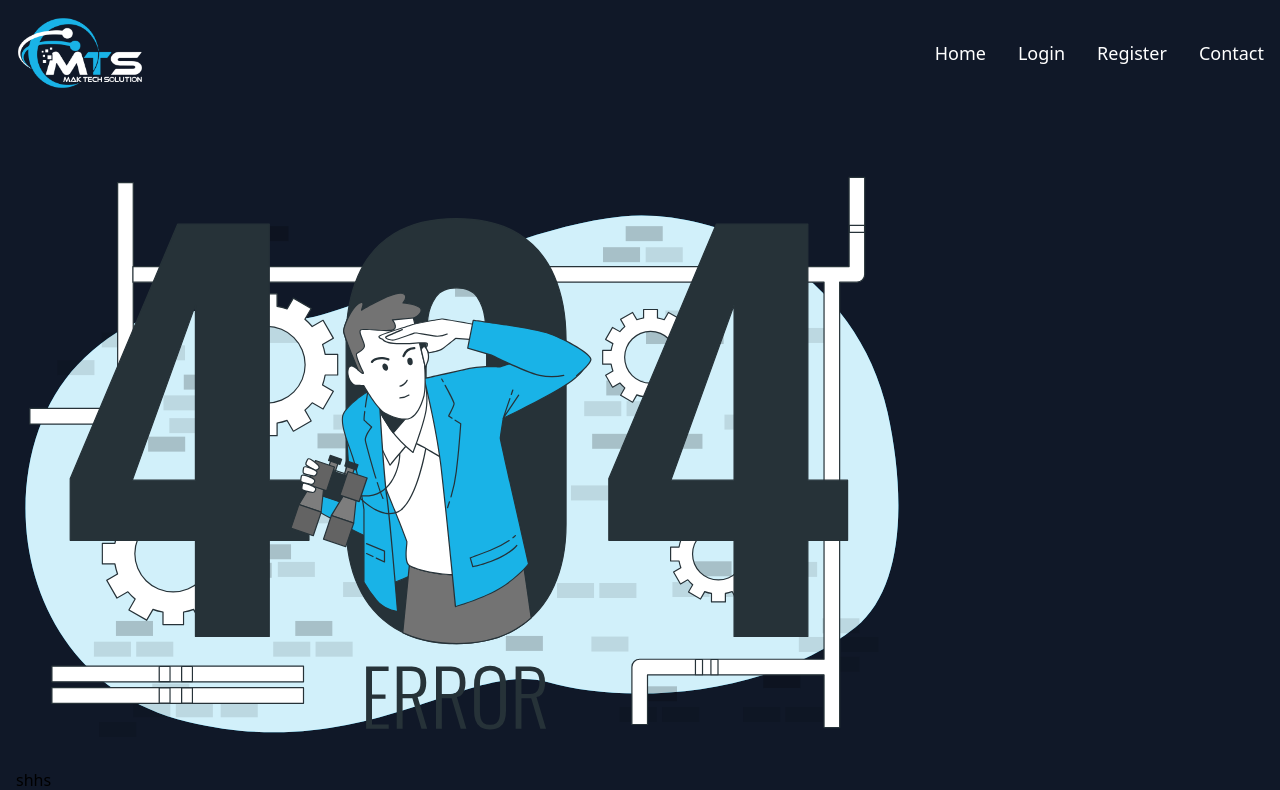
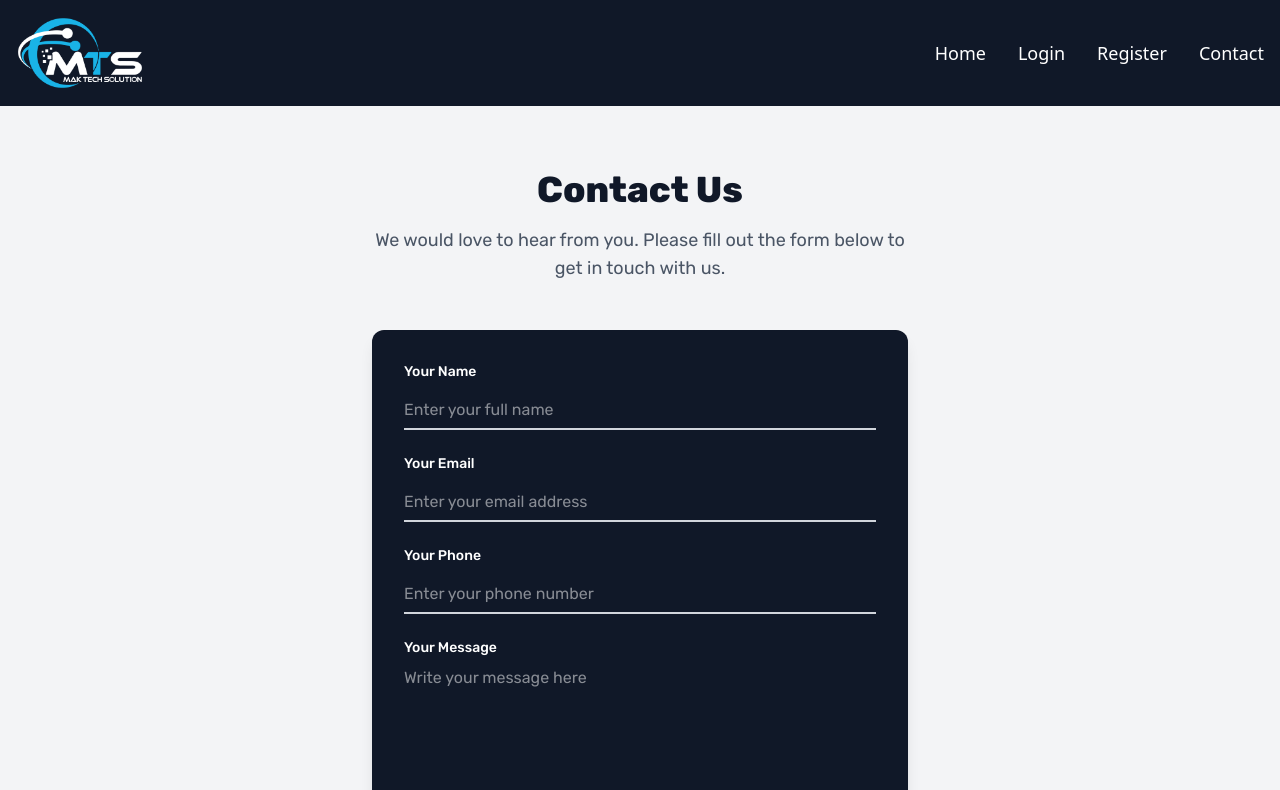
Before and after one commit to MTS-Services/mts-frontend, a React (Vite) app: page /contact in a window 1280 px wide. Shown: the top 790 px of the page. Built offline with nearby package versions, Linux system fonts and the light colour scheme.

Commit message:
added my contact

```diff
--- a/src/pages/Contact/Contact.tsx
+++ b/src/pages/Contact/Contact.tsx
@@ -1,27 +1,152 @@
-import * as React from 'react';
-import { useState } from 'react';
+import React, { useState } from 'react';
 
-import { Link } from "react-router";
+// FormField Component for Input Fields
+type FormFieldProps = {
+  id: string;
+  label: string;
+  type: 'text' | 'email' | 'tel' | 'textarea';
+  placeholder: string;
+  value: string;
+  onChange: (
+    e: React.ChangeEvent<HTMLInputElement | HTMLTextAreaElement>
+  ) => void;
+};
 
-function Contact() {
+// Reusable FormField Component for consistency
+const FormField: React.FC<FormFieldProps> = ({
+  id,
+  label,
+  type,
+  placeholder,
+  value,
+  onChange,
+}) => {
   return (
-<div className="min-h-screen flex items-center justify-cen  mx-auto px-4 bg-center bg-background">
-<div>
-    <div>
-    <img className="w-[900px]" src="/assits/404bg/logocolor.svg" alt="Logo" />
-    <h3>shhs</h3>
-  </div>
-  <div>
-    <Link
-      to="/"
-      className="inline-block bg-cta text-cta-text text-base sm:text-lg font-semibold px-8 py-3 rounded-full shadow-md hover:bg-cta-active hover:text-cta-txt-active hover:scale-105 transform transition duration-300 ease-in-out"
-    >
-      ⬅️ Back to Home
-    </Link>
-  </div>
-</div>
-</div>
+    <div className='relative mb-6'>
+      <label htmlFor={id} className='block text-sm font-medium text-white'>
+        {label}
+      </label>
+      {type === 'textarea' ? (
+        <textarea
+          id={id}
+          name={id}
+          placeholder={placeholder}
+          value={value}
+          onChange={onChange}
+          className='mt-2 w-full h-32 border-b-2 border-gray-300 focus:outline-none focus:border-primary resize-none text-base text-white placeholder-poppins placeholder-opacity-80'
+        />
+      ) : (
+        <input
+          id={id}
+          type={type}
+          name={id}
+          placeholder={placeholder}
+          value={value}
+          onChange={onChange}
+          className='mt-2 w-full h-10 border-b-2 border-gray-300 focus:outline-none focus:border-primary text-base text-white placeholder-poppins placeholder-opacity-80'
+        />
+      )}
+    </div>
   );
-}
+};
 
-export default Contact;
+// Main Contact Form Component
+const ContactPage: React.FC = () => {
+  // Form Data State
+  const [formData, setFormData] = useState({
+    name: '',
+    email: '',
+    phone: '',
+    message: '',
+  });
+
+  // Handle Form Data Change
+  const handleChange = (
+    e: React.ChangeEvent<HTMLInputElement | HTMLTextAreaElement>
+  ) => {
+    const { name, value } = e.target;
+    setFormData((prev) => ({
+      ...prev,
+      [name]: value,
+    }));
+  };
+
+  // Handle Form Submission
+  const handleSubmit = (e: React.FormEvent) => {
+    e.preventDefault();
+    // Add form submission logic here
+    console.log(formData);
+  };
+
+  return (
+    <div className='min-h-screen bg-gray-100 py-16 font-[Rubik]'>
+      <div className='max-w-[600px] mx-auto px-4 sm:px-6 lg:px-8'>
+        <div className='text-center mb-12'>
+          <h1 className='text-4xl font-extrabold text-gray-900 mb-4'>
+            Contact Us
+          </h1>
+          <p className='text-lg text-gray-600'>
+            We would love to hear from you. Please fill out the form below to
+            get in touch with us.
+          </p>
+        </div>
+
+        <div className='bg-background p-8 rounded-xl shadow-lg'>
+          <form onSubmit={handleSubmit} className='space-y-6'>
+            {/* Name Field */}
+            <FormField
+              id='name'
+              label='Your Name'
+              type='text'
+              placeholder='Enter your full name'
+              value={formData.name}
+              onChange={handleChange}
+            />
+
+            {/* Email Field */}
+            <FormField
+              id='email'
+              label='Your Email'
+              type='email'
+              placeholder='Enter your email address'
+              value={formData.email}
+              onChange={handleChange}
+            />
+
+            {/* Phone Field */}
+            <FormField
+              id='phone'
+              label='Your Phone'
+              type='tel'
+              placeholder='Enter your phone number'
+              value={formData.phone}
+              onChange={handleChange}
+            />
+
+            {/* Message Field */}
+            <FormField
+              id='message'
+              label='Your Message'
+              type='textarea'
+              placeholder='Write your message here'
+              value={formData.message}
+              onChange={handleChange}
+            />
+
+            {/* Submit Button */}
+            <div className='flex justify-center'>
+              <button
+                type='submit'
+                className='relative py-2 px-32 text-background text-base font-bold rounded-full overflow-hidden bg-primary transition-all duration-400 ease-in-out shadow-md hover:scale-105 hover:text-white hover:shadow-lg active:scale-90 before:absolute before:top-0 before:-left-full before:w-full before:h-full before:bg-gradient-to-r before:from-blue-500 before:to-blue-300 before:transition-all before:duration-500 before:ease-in-out before:z-[-1] before:rounded-full hover:before:left-0'
+              >
+                Send Message
+              </button>
+            </div>
+          </form>
+        </div>
+      </div>
+    </div>
+  );
+};
+
+export default ContactPage;
```
